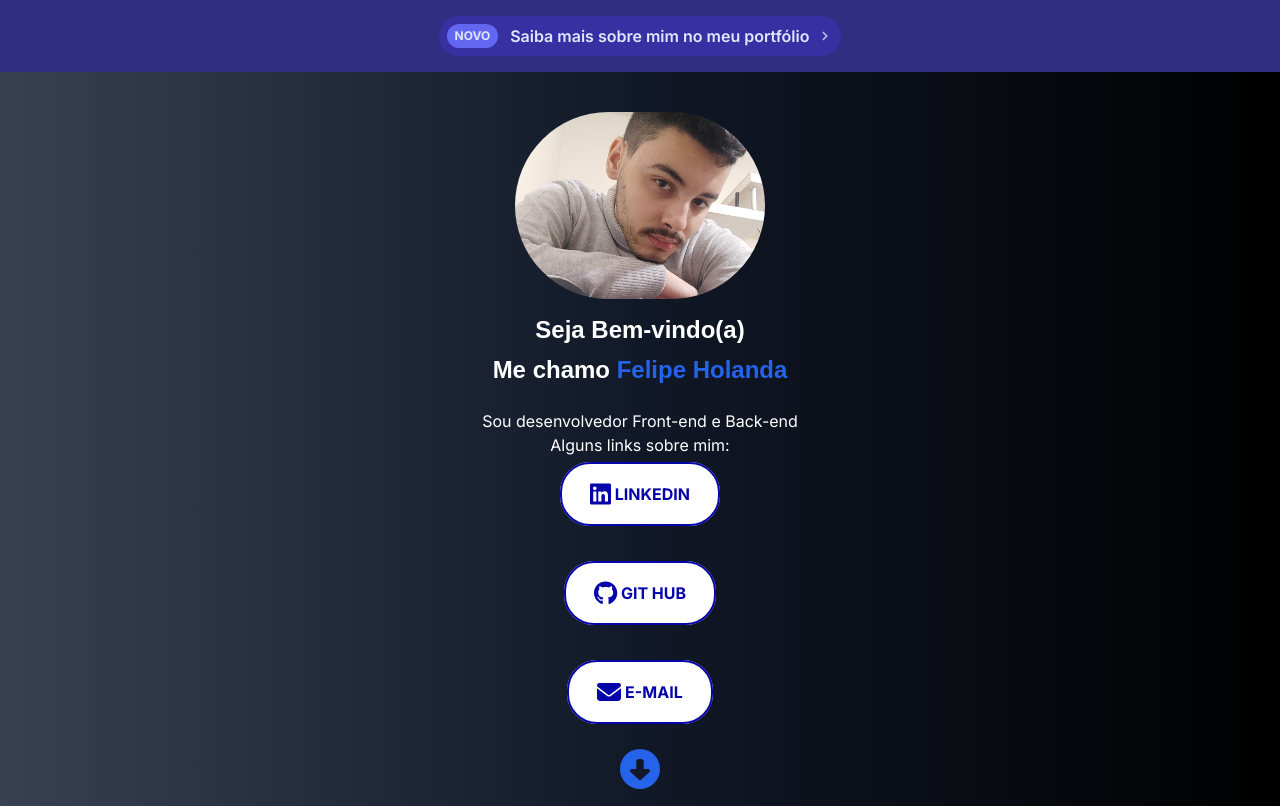
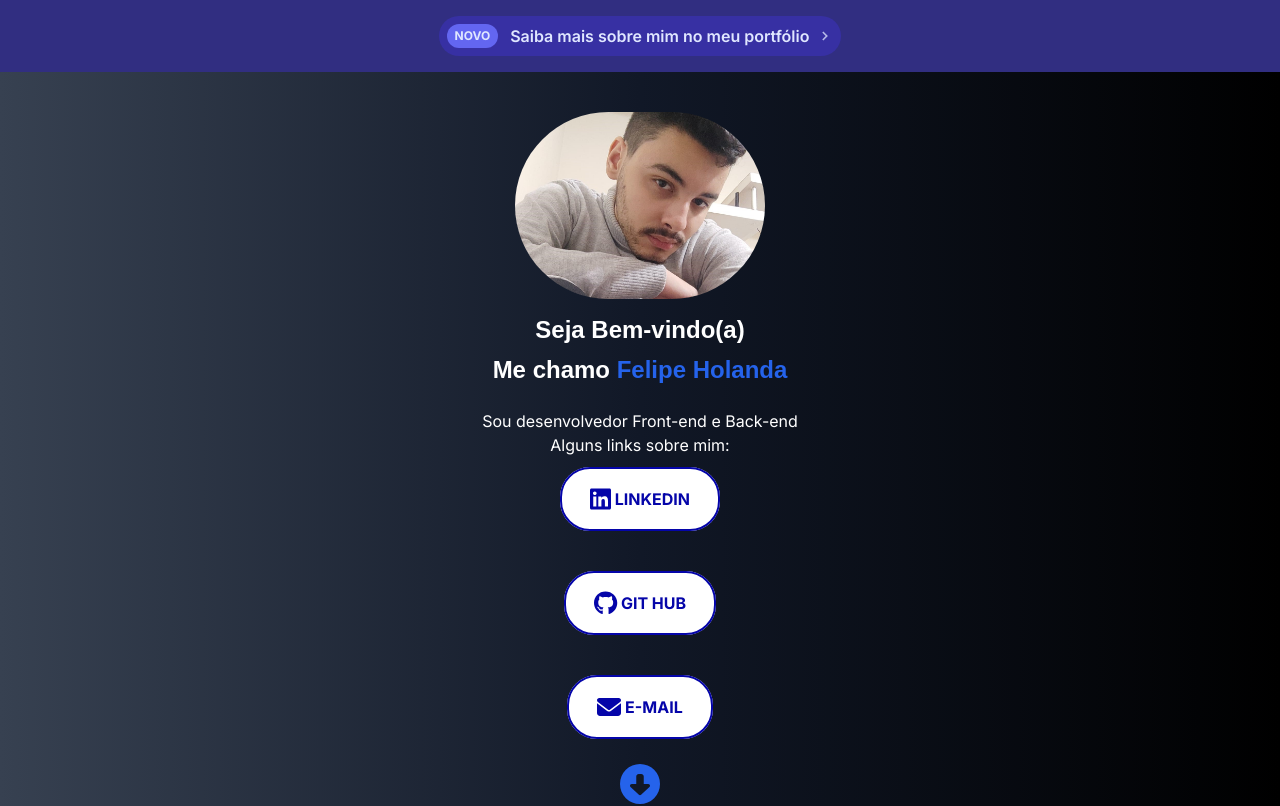
Before and after one commit to felipeholanda2077/LinkTree_Caseiro, a Next.js app: page / in a window 1280 px wide. Shown: the top 806 px of the page. Built offline with nearby package versions, Linux system fonts and the light colour scheme.

Commit message:
Alteração do Top

```diff
--- a/src/app/scss/Button.scss
+++ b/src/app/scss/Button.scss
@@ -1,5 +1,5 @@
 .buttons {
-  margin-top: 5px;
+  margin-top: 10px;
   text-align: center;
   border-radius:30px;
   margin-bottom: -120px;
```
